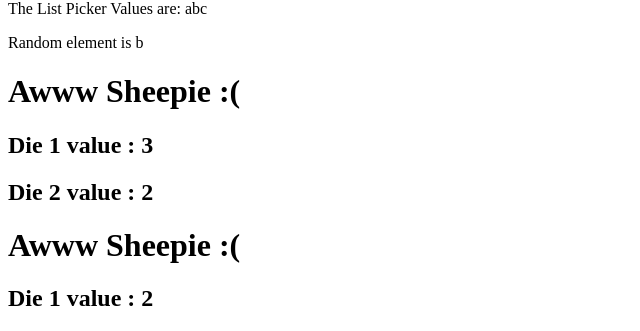
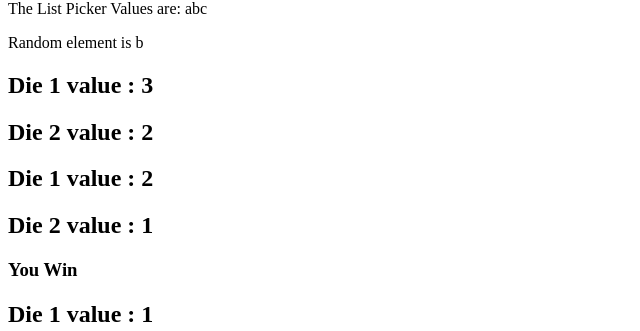
Before and after one commit to affanhakak/React-basics, a React (Vite) app: page / in a window 1280 px wide. Shown: the part 549-880 px from the top of the page, without its empty margins (0-640 px from the left). Built offline with nearby package versions, Linux system fonts and the light colour scheme.

Commit message:
added conditional header to you win

```diff
--- a/src/DoubleDice.jsx
+++ b/src/DoubleDice.jsx
@@ -1,10 +1,10 @@
 export default function DoubleDice() {
   const num1 = Math.floor(Math.random() * 3 + 1);
   const num2 = Math.floor(Math.random() * 3 + 1);
-  const result = num1 === num2 ? "You Win Tiger!!!" : "Awww Sheepie :(";
+
   return (
     <>
-      <h1>{result}</h1>
+      {num1 === num2 ? <h3>You Win</h3> : null}
       <h2>Die 1 value : {num1}</h2>
       <h2>Die 2 value : {num2}</h2>
     </>
```
